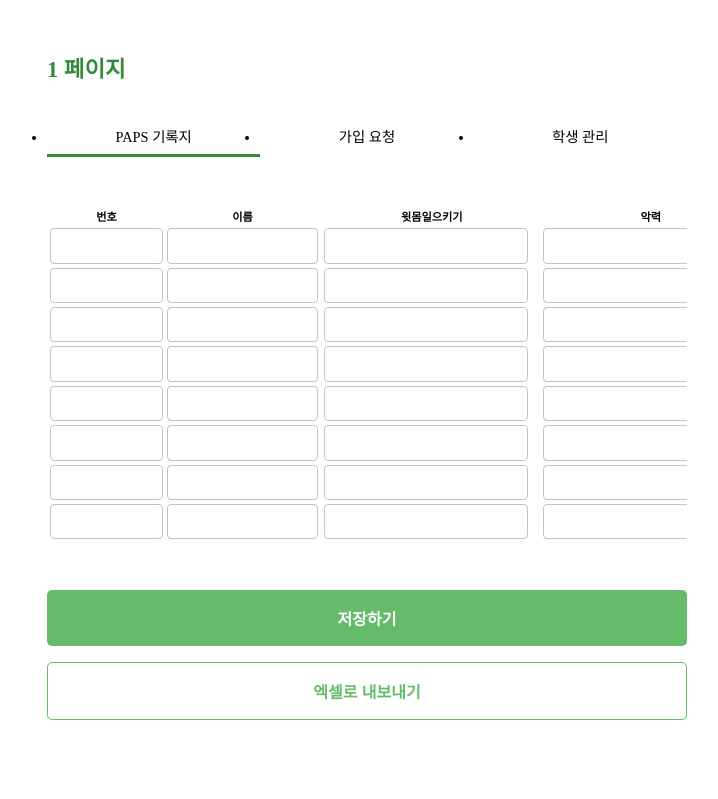
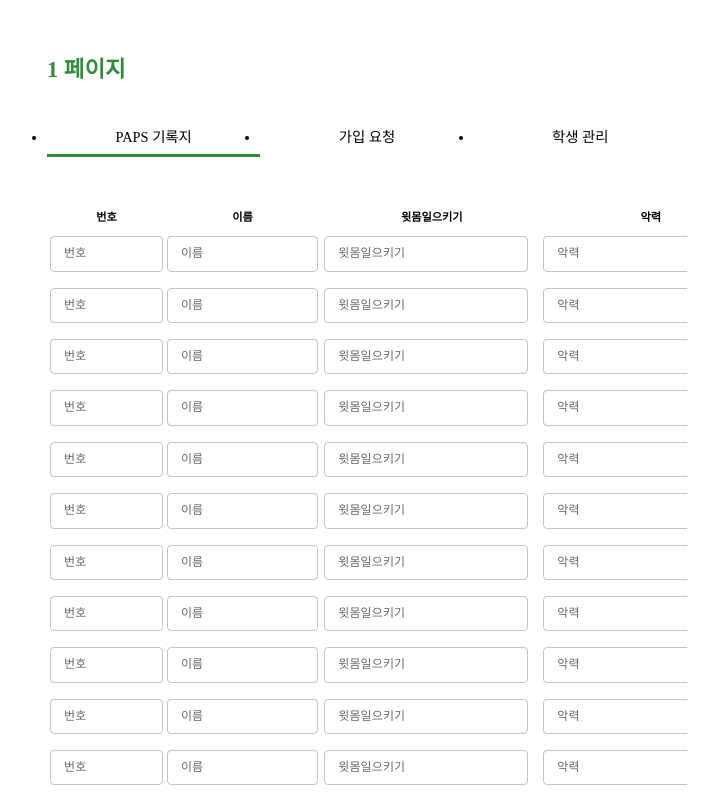
Before and after one commit to kimbigmin/-, a Next.js app: page /teacher/list/1 in a window 1280 px wide. Shown: the top 799 px of the page, without its empty margins (273-991 px from the left). Built offline with nearby package versions, Linux system fonts and the light colour scheme.

Commit message:
[Add]: 기록 기입 페이지 각 인풋에 라벨 부착

```diff
--- a/pages/teacher/list/[id].tsx
+++ b/pages/teacher/list/[id].tsx
@@ -10,6 +10,10 @@ import TextField from "@mui/material/TextField";
 /** 학급 페이지 **/
 const Teacher_ClassPage: NextPage = () => {
   const router = useRouter();
+
+  // 렌더링 시범용
+  const studentNumber = 40;
+
   return (
     <>
       <Head>
@@ -33,12 +37,22 @@ const Teacher_ClassPage: NextPage = () => {
             <table>
               <th className="num">번호</th>
               <th className="name">이름</th>
+
+              {Array(studentNumber)
+                .fill(null)
+                .map((_, idx): any => {
+                  return (
+                    <>
                       <tr>
                         <td>
                           <TextField
                             id="outlined-basic"
                             variant="outlined"
                             size="small"
+                            label="번호"
+                            InputLabelProps={{ style: { fontSize: 12 } }}
+                            margin="dense"
+                            color="success"
                           />
                         </td>
                         <td>
@@ -46,121 +60,18 @@ const Teacher_ClassPage: NextPage = () => {
                             id="outlined-basic"
                             variant="outlined"
                             size="small"
+                            label="이름"
+                            InputLabelProps={{
+                              style: { fontSize: 12, textAlign: "center" },
+                            }}
+                            margin="dense"
+                            color="success"
                           />
                         </td>
                       </tr>
-              <tr>
-                <td>
-                  <TextField
-                    id="outlined-basic"
-                    variant="outlined"
-                    size="small"
-                  />
-                </td>
-                <td>
-                  <TextField
-                    id="outlined-basic"
-                    variant="outlined"
-                    size="small"
-                  />
-                </td>
-              </tr>
-              <tr>
-                <td>
-                  <TextField
-                    id="outlined-basic"
-                    variant="outlined"
-                    size="small"
-                  />
-                </td>
-                <td>
-                  <TextField
-                    id="outlined-basic"
-                    variant="outlined"
-                    size="small"
-                  />
-                </td>
-              </tr>
-              <tr>
-                <td>
-                  <TextField
-                    id="outlined-basic"
-                    variant="outlined"
-                    size="small"
-                  />
-                </td>
-                <td>
-                  <TextField
-                    id="outlined-basic"
-                    variant="outlined"
-                    size="small"
-                  />
-                </td>
-              </tr>
-              <tr>
-                <td>
-                  <TextField
-                    id="outlined-basic"
-                    variant="outlined"
-                    size="small"
-                  />
-                </td>
-                <td>
-                  <TextField
-                    id="outlined-basic"
-                    variant="outlined"
-                    size="small"
-                  />
-                </td>
-              </tr>
-              <tr>
-                <td>
-                  <TextField
-                    id="outlined-basic"
-                    variant="outlined"
-                    size="small"
-                  />
-                </td>
-                <td>
-                  <TextField
-                    id="outlined-basic"
-                    variant="outlined"
-                    size="small"
-                  />
-                </td>
-              </tr>
-              <tr>
-                <td>
-                  <TextField
-                    id="outlined-basic"
-                    variant="outlined"
-                    size="small"
-                  />
-                </td>
-                <td>
-                  <TextField
-                    id="outlined-basic"
-                    variant="outlined"
-                    size="small"
-                  />
-                </td>
-              </tr>
-              <tr>
-                <td>
-                  <TextField
-                    id="outlined-basic"
-                    variant="outlined"
-                    size="small"
-                  />
-                </td>
-                <td>
-                  <TextField
-                    id="outlined-basic"
-                    variant="outlined"
-                    size="small"
-                  />
-                </td>
-              </tr>
+                    </>
+                  );
+                })}
             </table>
           </FixedCol>
           <MovedCol>
@@ -170,12 +81,24 @@ const Teacher_ClassPage: NextPage = () => {
               <th>제자리멀리뛰기</th>
               <th>왕복달리기</th>
               <th>BMI</th>
+
+              {Array(studentNumber)
+                .fill(null)
+                .map((_, idx): any => {
+                  return (
+                    <>
                       <tr>
                         <td>
                           <TextField
                             id="outlined-basic"
                             variant="outlined"
                             size="small"
+                            label="윗몸일으키기"
+                            InputLabelProps={{
+                              style: { fontSize: 12, textAlign: "center" },
+                            }}
+                            margin="dense"
+                            color="success"
                           />
                         </td>
                         <td>
@@ -183,6 +106,12 @@ const Teacher_ClassPage: NextPage = () => {
                             id="outlined-basic"
                             variant="outlined"
                             size="small"
+                            label="악력"
+                            InputLabelProps={{
+                              style: { fontSize: 12, textAlign: "center" },
+                            }}
+                            margin="dense"
+                            color="success"
                           />
                         </td>
                         <td>
@@ -190,6 +119,12 @@ const Teacher_ClassPage: NextPage = () => {
                             id="outlined-basic"
                             variant="outlined"
                             size="small"
+                            label="제자리멀리뛰기"
+                            InputLabelProps={{
+                              style: { fontSize: 12, textAlign: "center" },
+                            }}
+                            margin="dense"
+                            color="success"
                           />
                         </td>
                         <td>
@@ -197,6 +132,12 @@ const Teacher_ClassPage: NextPage = () => {
                             id="outlined-basic"
                             variant="outlined"
                             size="small"
+                            label="왕복달리기"
+                            InputLabelProps={{
+                              style: { fontSize: 12, textAlign: "center" },
+                            }}
+                            margin="dense"
+                            color="success"
                           />
                         </td>
                         <td>
@@ -204,268 +145,18 @@ const Teacher_ClassPage: NextPage = () => {
                             id="outlined-basic"
                             variant="outlined"
                             size="small"
+                            label="BMI"
+                            InputLabelProps={{
+                              style: { fontSize: 12, textAlign: "center" },
+                            }}
+                            margin="dense"
+                            color="success"
                           />
                         </td>
                       </tr>
-              <tr>
-                <td>
-                  <TextField
-                    id="outlined-basic"
-                    variant="outlined"
-                    size="small"
-                  />
-                </td>
-                <td>
-                  <TextField
-                    id="outlined-basic"
-                    variant="outlined"
-                    size="small"
-                  />
-                </td>
-                <td>
-                  <TextField
-                    id="outlined-basic"
-                    variant="outlined"
-                    size="small"
-                  />
-                </td>
-                <td>
-                  <TextField
-                    id="outlined-basic"
-                    variant="outlined"
-                    size="small"
-                  />
-                </td>
-                <td>
-                  <TextField
-                    id="outlined-basic"
-                    variant="outlined"
-                    size="small"
-                  />
-                </td>
-              </tr>
-              <tr>
-                <td>
-                  <TextField
-                    id="outlined-basic"
-                    variant="outlined"
-                    size="small"
-                  />
-                </td>
-                <td>
-                  <TextField
-                    id="outlined-basic"
-                    variant="outlined"
-                    size="small"
-                  />
-                </td>
-                <td>
-                  <TextField
-                    id="outlined-basic"
-                    variant="outlined"
-                    size="small"
-                  />
-                </td>
-                <td>
-                  <TextField
-                    id="outlined-basic"
-                    variant="outlined"
-                    size="small"
-                  />
-                </td>
-                <td>
-                  <TextField
-                    id="outlined-basic"
-                    variant="outlined"
-                    size="small"
-                  />
-                </td>
-              </tr>
-              <tr>
-                <td>
-                  <TextField
-                    id="outlined-basic"
-                    variant="outlined"
-                    size="small"
-                  />
-                </td>
-                <td>
-                  <TextField
-                    id="outlined-basic"
-                    variant="outlined"
-                    size="small"
-                  />
-                </td>
-                <td>
-                  <TextField
-                    id="outlined-basic"
-                    variant="outlined"
-                    size="small"
-                  />
-                </td>
-                <td>
-                  <TextField
-                    id="outlined-basic"
-                    variant="outlined"
-                    size="small"
-                  />
-                </td>
-                <td>
-                  <TextField
-                    id="outlined-basic"
-                    variant="outlined"
-                    size="small"
-                  />
-                </td>
-              </tr>
-              <tr>
-                <td>
-                  <TextField
-                    id="outlined-basic"
-                    variant="outlined"
-                    size="small"
-                  />
-                </td>
-                <td>
-                  <TextField
-                    id="outlined-basic"
-                    variant="outlined"
-                    size="small"
-                  />
-                </td>
-                <td>
-                  <TextField
-                    id="outlined-basic"
-                    variant="outlined"
-                    size="small"
-                  />
-                </td>
-                <td>
-                  <TextField
-                    id="outlined-basic"
-                    variant="outlined"
-                    size="small"
-                  />
-                </td>
-                <td>
-                  <TextField
-                    id="outlined-basic"
-                    variant="outlined"
-                    size="small"
-                  />
-                </td>
-              </tr>
-              <tr>
-                <td>
-                  <TextField
-                    id="outlined-basic"
-                    variant="outlined"
-                    size="small"
-                  />
-                </td>
-                <td>
-                  <TextField
-                    id="outlined-basic"
-                    variant="outlined"
-                    size="small"
-                  />
-                </td>
-                <td>
-                  <TextField
-                    id="outlined-basic"
-                    variant="outlined"
-                    size="small"
-                  />
-                </td>
-                <td>
-                  <TextField
-                    id="outlined-basic"
-                    variant="outlined"
-                    size="small"
-                  />
-                </td>
-                <td>
-                  <TextField
-                    id="outlined-basic"
-                    variant="outlined"
-                    size="small"
-                  />
-                </td>
-              </tr>
-              <tr>
-                <td>
-                  <TextField
-                    id="outlined-basic"
-                    variant="outlined"
-                    size="small"
-                  />
-                </td>
-                <td>
-                  <TextField
-                    id="outlined-basic"
-                    variant="outlined"
-                    size="small"
-                  />
-                </td>
-                <td>
-                  <TextField
-                    id="outlined-basic"
-                    variant="outlined"
-                    size="small"
-                  />
-                </td>
-                <td>
-                  <TextField
-                    id="outlined-basic"
-                    variant="outlined"
-                    size="small"
-                  />
-                </td>
-                <td>
-                  <TextField
-                    id="outlined-basic"
-                    variant="outlined"
-                    size="small"
-                  />
-                </td>
-              </tr>
-              <tr>
-                <td>
-                  <TextField
-                    id="outlined-basic"
-                    variant="outlined"
-                    size="small"
-                  />
-                </td>
-                <td>
-                  <TextField
-                    id="outlined-basic"
-                    variant="outlined"
-                    size="small"
-                  />
-                </td>
-                <td>
-                  <TextField
-                    id="outlined-basic"
-                    variant="outlined"
-                    size="small"
-                  />
-                </td>
-                <td>
-                  <TextField
-                    id="outlined-basic"
-                    variant="outlined"
-                    size="small"
-                  />
-                </td>
-                <td>
-                  <TextField
-                    id="outlined-basic"
-                    variant="outlined"
-                    size="small"
-                  />
-                </td>
-              </tr>
+                    </>
+                  );
+                })}
             </table>
           </MovedCol>
         </FormContainer>
@@ -518,7 +209,7 @@ const FixedCol = styled.div`
   position: sticky;
   left: 0;
   background-color: white;
-  z-index: 1;
+  z-index: 4;
 
   th {
     font-size: 0.7rem;
@@ -557,6 +248,8 @@ const MovedCol = styled.div`
 
   th {
     font-size: 0.7rem;
+    position: sticky;
+    top: 0;
   }
 `;
 
```
Lines whose indentation alone changed are shown as unchanged.
